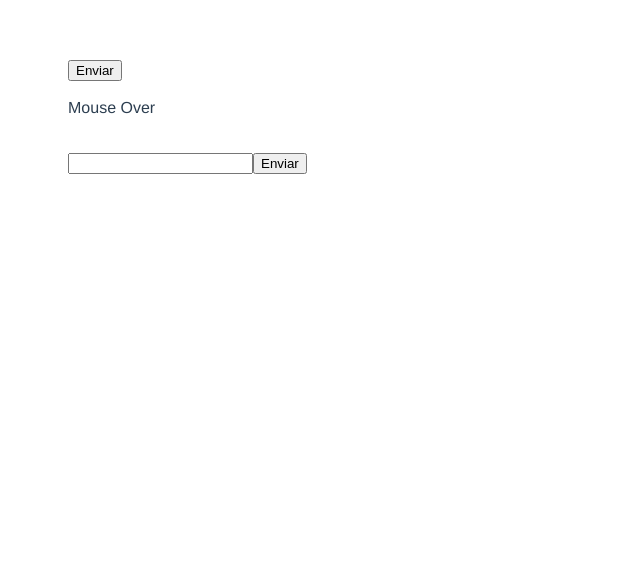
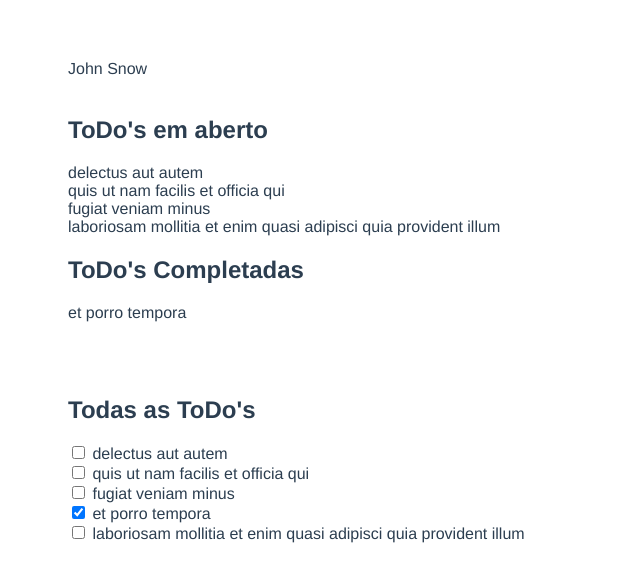
Before and after one commit to noname697/Aprendendo-VueJS, a Vue app: page / in a window 1280 px wide. Shown: the top 582 px of the page, without its empty margins (0-640 px from the left). Built offline with nearby package versions, Linux system fonts and the light colour scheme.

Commit message:
Propriedade computadas

```diff
--- a/src/App.vue
+++ b/src/App.vue
@@ -1,19 +1,25 @@
 <template>
   <div>
-    <button @click.once="onClick">Enviar</button>
+    {{ fullName }} <br><br>
 
-    <br><br>
+    <h2>ToDo's em aberto</h2>
+    <div v-for="i in uncompletedTodos" :key="i.id">
+      {{ i.title }}
 
-    <div @mouseover="onMouseOver" @mouseout="onMouseOut">
-      Mouse Over
+    </div>
+    <h2>ToDo's Completadas</h2>
+    <div v-for="i in completedTodos" :key="i.id">
+      {{ i.title }}
+
+    </div>
+    <br><br><br>
+    <h2>Todas as ToDo's</h2>
+    <div v-for="i in todos" :key="i.id">
+      <input type="checkbox" v-model="i.completed" />
+      {{ i.title }}
+
     </div>
 
-    <br><br>
-
-    <form action="https://google.com" @submit.prevent="onSubmit">
-      <input type="text" @keyup="onKeyUp"/>
-      <button type="submit">Enviar</button>
-    </form>
   </div>
 </template>
 
@@ -22,25 +28,61 @@
   name: 'App',
   data() {
     return {
+      user: {
+        firstName: 'John',
+        lastName: 'Snow'
+      },
+      todos: [
+        {
+          "userId": 1,
+          "id": 1,
+          "title": "delectus aut autem",
+          "completed": false
+        },
+        {
+          "userId": 1,
+          "id": 2,
+          "title": "quis ut nam facilis et officia qui",
+          "completed": false
+        },
+        {
+          "userId": 1,
+          "id": 3,
+          "title": "fugiat veniam minus",
+          "completed": false
+        },
+        {
+          "userId": 1,
+          "id": 4,
+          "title": "et porro tempora",
+          "completed": true
+        },
+        {
+          "userId": 1,
+          "id": 5,
+          "title": "laboriosam mollitia et enim quasi adipisci quia provident illum",
+          "completed": false
+        }
+      ]
     }
   },
-  methods: {
-    onClick(e) {
-      console.log("enviado", e)
+
+  computed: {
+    fullName() {
+      return `${this.user.firstName} ${this.user.lastName}`
     },
 
-    onMouseOver(e) {
-      console.log("Mouse over", e)
+    uncompletedTodos() {
+      return this.todos.filter(todo => !todo.completed)
     },
-    onMouseOut(e) {
-      console.log("Mouse Out", e)
-    },
-    onKeyUp(e){
-      console.log(e.target.value)
-    },
-    onSubmit(e) {
-      console.log("Form enviado", e)
+
+    completedTodos() {
+      return this.todos.filter(todo => todo.completed)
     }
+  },
+
+  methods: {
+
   }
 }
 </script>
--- a/src/main.js
+++ b/src/main.js
@@ -1,4 +1,4 @@
 import { createApp } from 'vue'
 import App from './App.vue'
 
-createApp(App).mount('#app')
+window.app = createApp(App).mount('#app')
```
